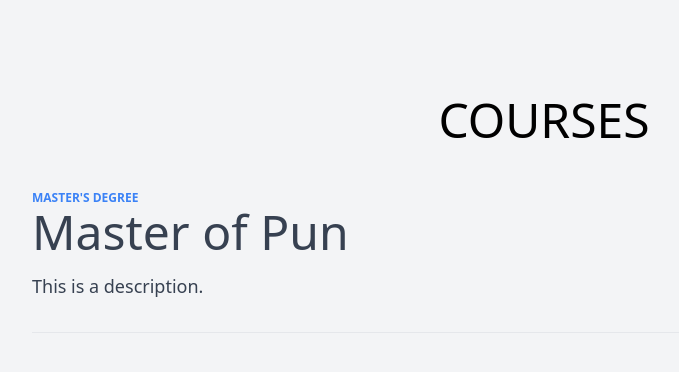
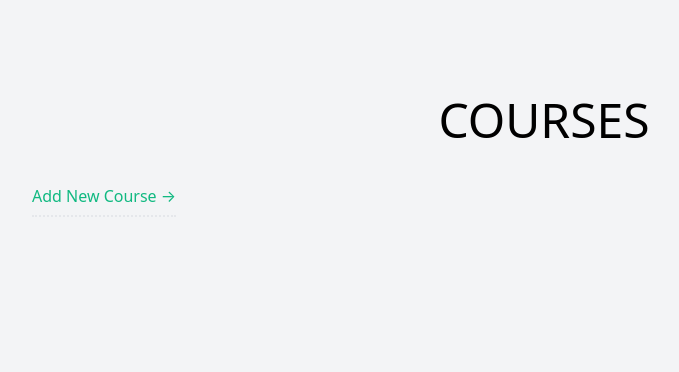
Before and after one commit to visiface/pununiversity, a Laravel app: page /courses in a window 1280 px wide. Shown: the top 372 px of the page, without its empty margins (96-775 px from the left). Run offline with Laravel 8, Linux system fonts and the light colour scheme; data that the repository does not hold is empty; style sheets or scripts are compiled from the project's sources; some web fonts are replaced.

Commit message:
Create Course Form

```diff
--- a/app/Http/Controllers/CourseController.php
+++ b/app/Http/Controllers/CourseController.php
@@ -3,6 +3,7 @@
 namespace App\Http\Controllers;
 
 use Illuminate\Http\Request;
+use App\Models\Course;
 
 class CourseController extends Controller
 {
@@ -11,9 +12,13 @@ class CourseController extends Controller
      *
      * @return \Illuminate\Http\Response
      */
-    public function index()
-    {
-        return view('courses.courses');
+    public function index() {
+
+        $courses = Course::all();
+
+        return view('courses.courses', [
+            'courses' => $courses
+        ]);
     }
 
     /**
@@ -23,7 +28,7 @@ class CourseController extends Controller
      */
     public function create()
     {
-        //
+        return view('courses.create');
     }
 
     /**
@@ -34,7 +39,13 @@ class CourseController extends Controller
      */
     public function store(Request $request)
     {
-        //
+        $course = new Course;
+        $course->name = $request->input('name');
+        $course->degree_type = $request->input('degree_type');
+        $course->description = $request->input('description');
+
+        $course->save();
+        return redirect('/courses');
     }
 
     /**
--- a/app/Models/Course.php
+++ b/app/Models/Course.php
@@ -8,4 +8,9 @@ use Illuminate\Database\Eloquent\Model;
 class Course extends Model
 {
     use HasFactory;
+
+    protected $table ='courses';
+
+    protected $primaryKey = "id";
+
 }
--- a/resources/views/courses/courses.blade.php
+++ b/resources/views/courses/courses.blade.php
@@ -8,23 +8,34 @@
             </h1>
         </div>
 
+        <div class="pt-10">
+            <a
+                href="courses/create"
+                class="border-b-2 pb-2 border-dotted text-green-500">
+                    Add New Course &rarr;
+            </a>
+        </div>
 
         <div class="w-5/6 py-10">
+            @foreach ($courses as $course)
+
                 <div class="m-auto">
                     <span class="uppercase text-blue-500 font-bold text-xs">
-                    Master's Degree
+                        {{ $course->degree_type }}
                     </span>
 
-                <h2 class="text-gray-700 text-5xl">
-                    Master of Pun
+                    <h2 class="text-gray-700 text-4xl">
+                        {{ $course->name }}
                     </h2>
 
                     <div class="text-lg text-gray-700 py-4">
-                    This is a description.
+                        {{ $course->description }}
                     </div>
 
                     <hr class="mt-4 mb-8">
                 </div>
+
+            @endforeach
         </div>
     </div>
 @endsection
```
Also changed, not shown: resources/views/courses/create.blade.php (added, +46 -0 lines). Lines whose indentation alone changed are shown as unchanged.
